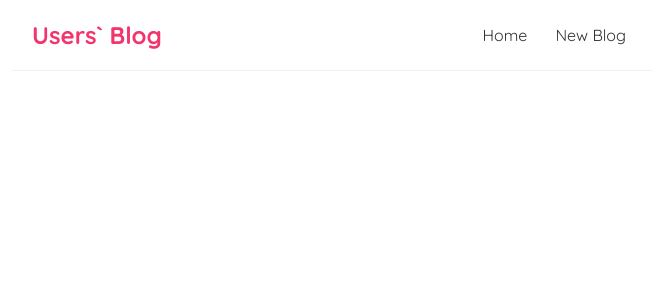
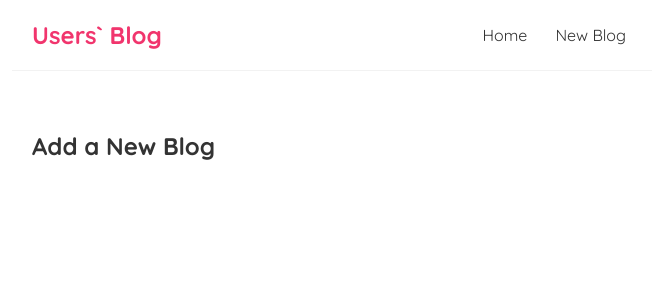
Before and after one commit to GerganaKraeva/React, a React (Create React App) app in the folder gery-project/: page /create in a window 1280 px wide. Shown: the top 300 px of the page, without its empty margins (308-964 px from the left). Built offline with nearby package versions, Linux system fonts and the light colour scheme.

Commit message:
Add Create.js component

```diff
--- a/gery-project/src/App.js
+++ b/gery-project/src/App.js
@@ -1,5 +1,6 @@
 import Navbar from './Navbar';
 import Home from './Home';
+import Create from './Create';
 import { BrowserRouter as Router, Routes, Route } from 'react-router-dom';
 
 function App() {
@@ -9,8 +10,8 @@
         <Navbar />
         <div className="content">
           <Routes>
-            <Route path="/" element={<Home />}>
-            </Route>
+            <Route path="/" element={<Home />}></Route>
+            <Route path="/create" element={<Create />}></Route>
           </Routes>
         </div>
       </div>
--- /dev/null
+++ b/gery-project/src/Create.js
@@ -0,0 +1,9 @@
+const Create = () => {
+    return (
+        <div className="create">
+            <h2>Add a New Blog</h2>
+        </div>
+     );
+}
+
+export default Create;
--- a/gery-project/src/Navbar.js
+++ b/gery-project/src/Navbar.js
@@ -1,16 +1,20 @@
+import { Link } from 'react-router-dom';
+
+
+
 const  Navbar = () => {
     return (
         <nav className="navbar">
             <h1>Users` Blog</h1>
             <div className="links">
-                <a href="/">Home</a>
-                <a href="/create"
+                <Link to="/">Home</Link>
+                <Link to="/create"
                 // style = {{
                 //     color: "white",
                 //     backgroundColor: "#f1356d",
                 //     borderRadius: "8px"
                 // }}
-                >New Blog</a>
+                >New Blog</Link>
             </div>
         </nav>
      );
```
